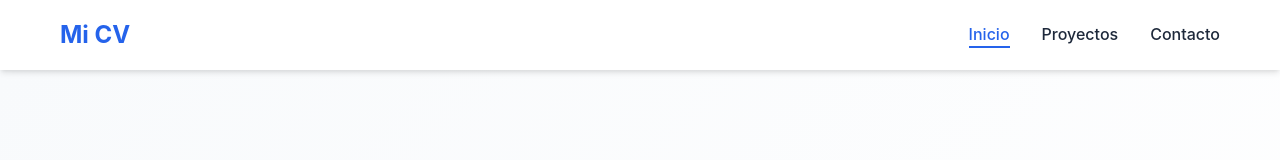
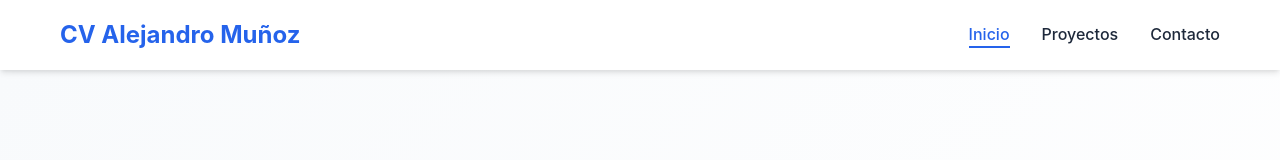
Before and after one commit to Aleexm7/Web-Personal, a Nuxt app: page / in a window 1280 px wide. Shown: the top 160 px of the page. Built offline with nearby package versions, Linux system fonts and the light colour scheme.

Commit message:
Correción readme y componente header

```diff
--- a/components/Header.vue
+++ b/components/Header.vue
@@ -2,7 +2,7 @@
   <header class="header">
     <nav class="nav container">
       <div class="nav-brand">
-        <NuxtLink to="/" class="brand-link">Mi CV</NuxtLink>
+        <NuxtLink to="/" class="brand-link">CV Alejandro Muñoz</NuxtLink>
       </div>
       <ul class="nav-menu" :class="{ active: menuOpen }">
         <li><NuxtLink to="/" @click="closeMenu">Inicio</NuxtLink></li>
```
Also changed, not shown: 1 other file (tests, documents, lock files or other folders).
